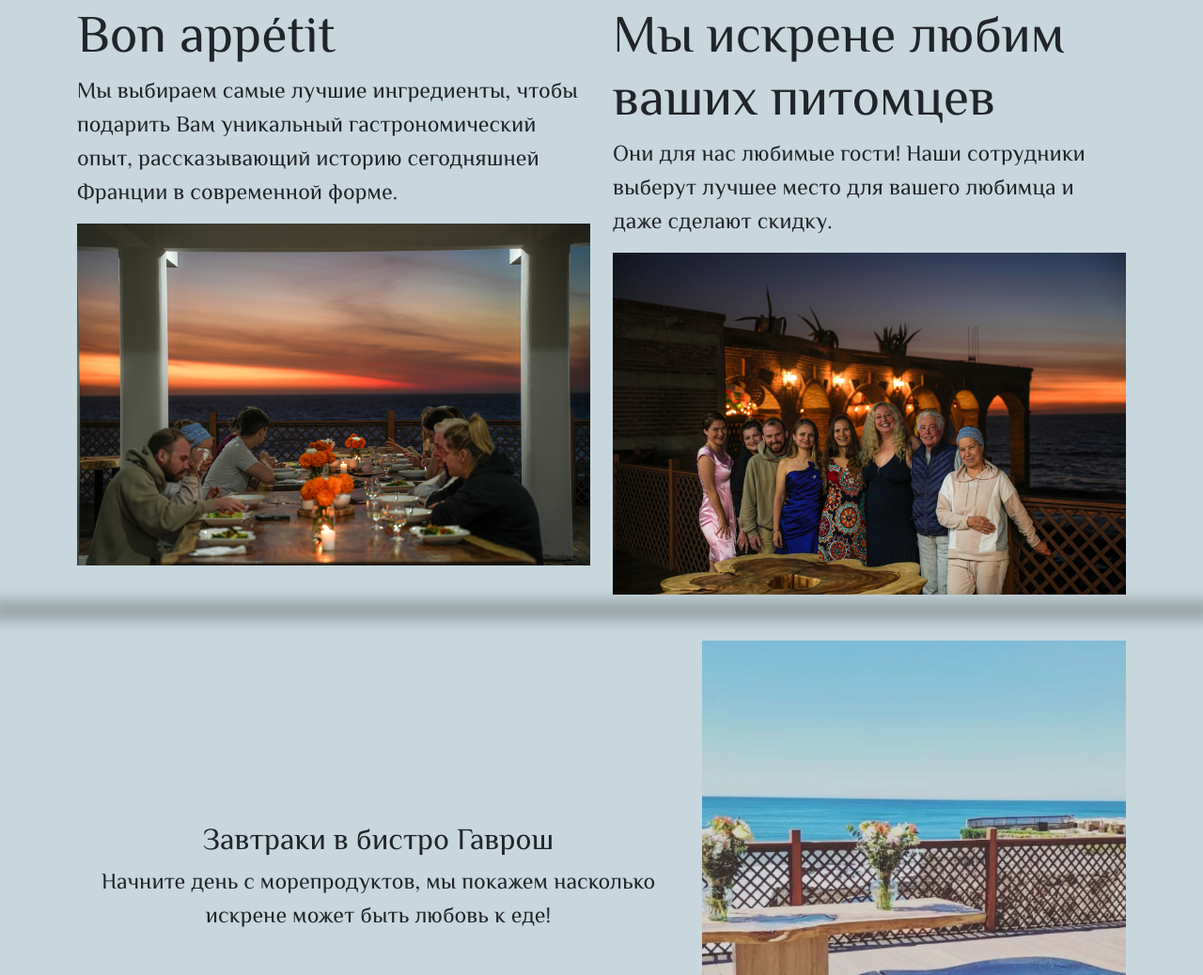
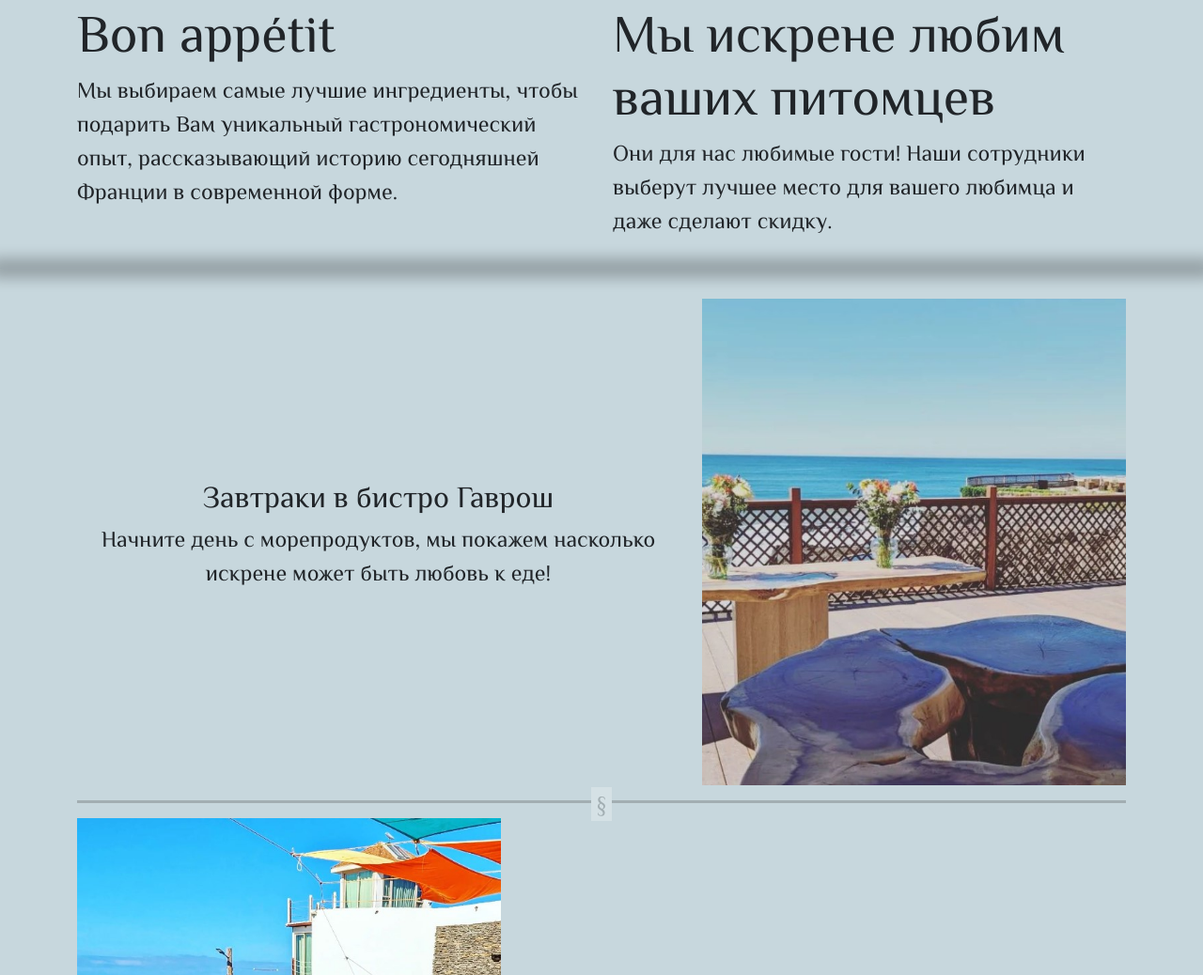
Before and after one commit to Tinetort/elfaro, a plain HTML site: page index.html in a window 1280 px wide. Shown: the part 929-1967 px from the top of the page at 94% size. Drawn offline with nearby package versions, Linux system fonts and the light colour scheme.

Commit message:
deleted photos

```diff
--- a/index.html
+++ b/index.html
@@ -81,13 +81,11 @@
                     <h1 class="display-4 fw-normal">Bon appétit</h1>
                     <p class="lead fw-normal fs-4">Мы выбираем самые лучшие ингредиенты, чтобы подарить Вам уникальный
                         гастрономический опыт, рассказывающий историю сегодняшней Франции в современной форме.</p>
-                    <img src='img/19e.jpg' alt="" class="mw-100" width="100%">
                 </div>
                 <div class="col-6">
                     <h1 class="display-4 fw-normal">Мы искрене любим ваших питомцев</h1>
                     <p class="lead fw-normal fs-4">Они для нас любимые гости! Наши сотрудники выберут лучшее место для
                         вашего любимца и даже сделают скидку.</p>
-                    <img src='img/23e.jpg' alt="" class="mw-100" width="100%">
                 </div>
             </div>
         </div>
```
